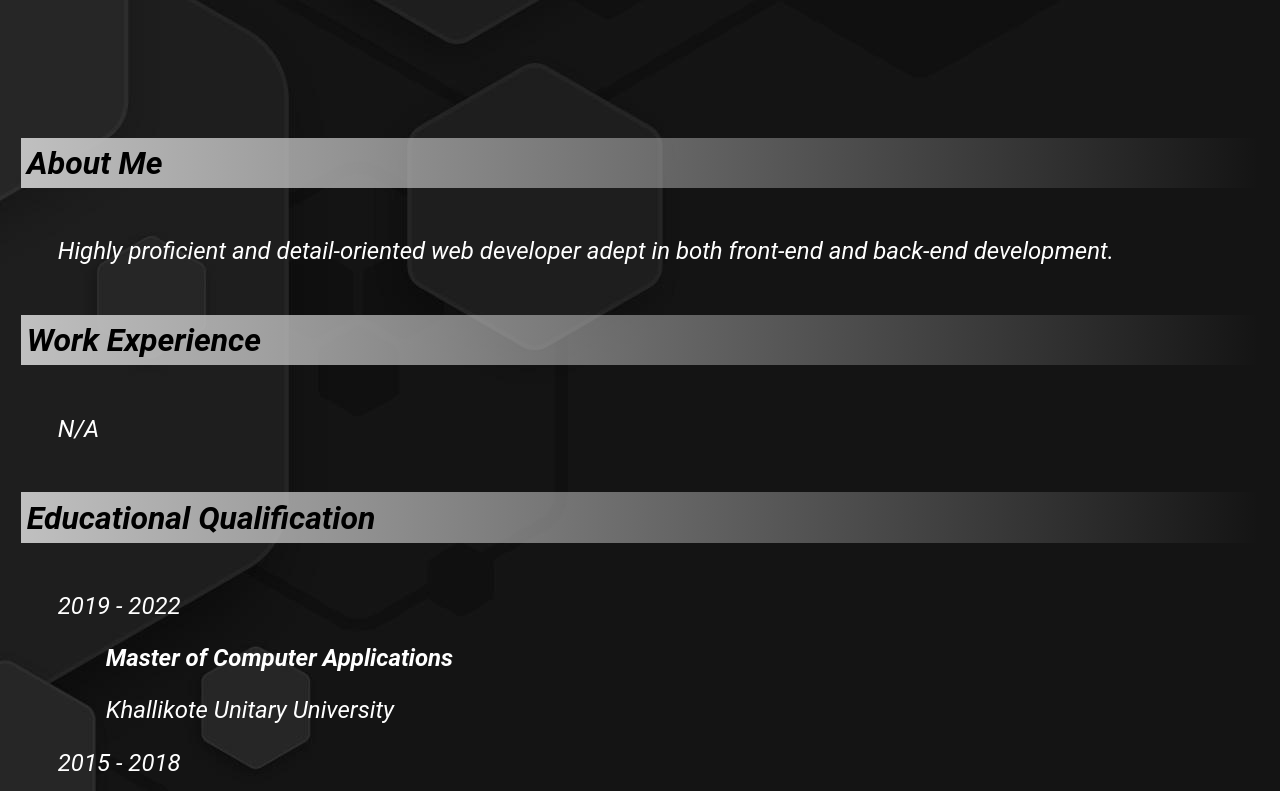
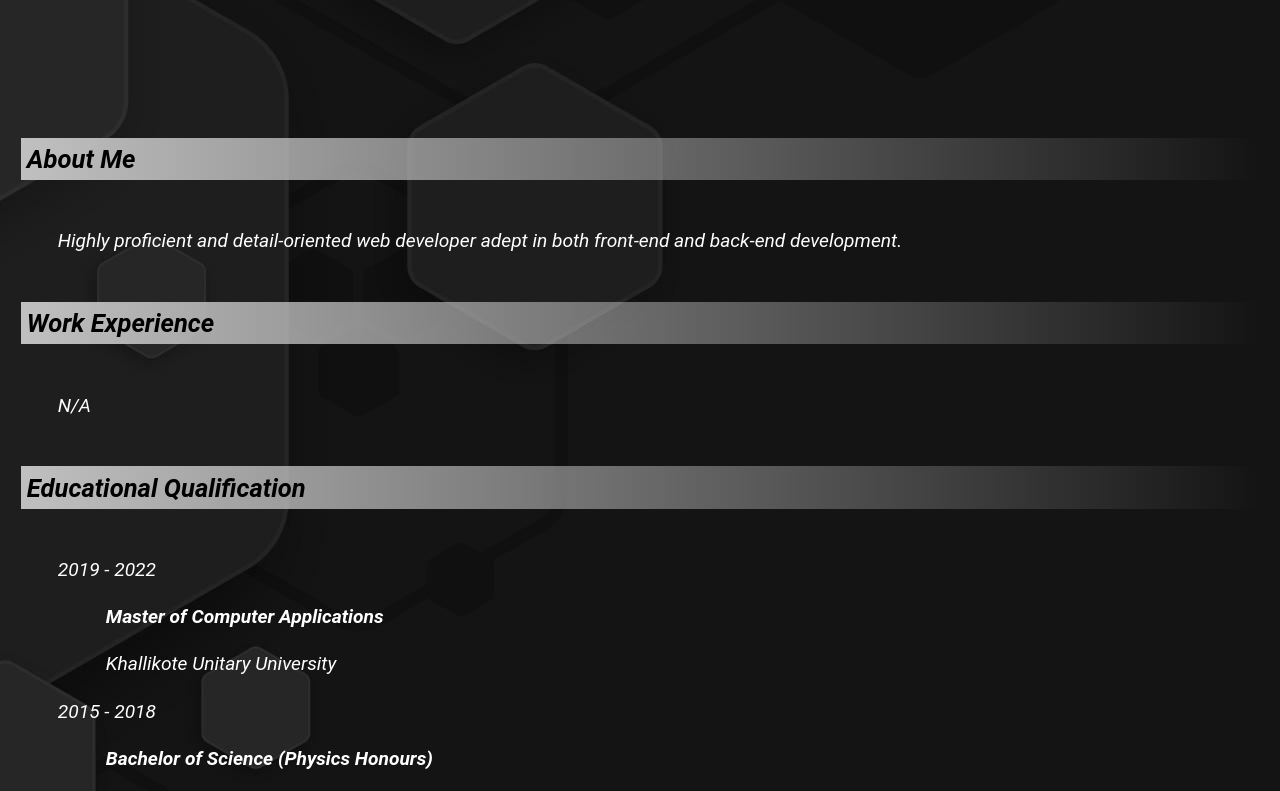
Before and after one commit to iamjgn/iamjgn.github.io, a plain HTML site: page index.html in a window 1280 px wide. Shown: the part 720-1511 px from the top of the page. Drawn offline with Linux system fonts and the light colour scheme.

Commit message:
Update style.css

```diff
--- a/style/style.css
+++ b/style/style.css
@@ -77,7 +77,7 @@ margin:0 1% 0 1%;
 
 h3
 {
-font-size:200%;
+font-size:2vw;
 padding:0.5%;
 margin:4% 0 4% 0;
 background-image:linear-gradient(to right,silver,transparent);
@@ -96,7 +96,7 @@ margin:2% 0 2% 4%;
 
 p,ul,dl,a,#skills
 {
-font-size:150%;
+font-size:1.5vw;
 }
 
 p,dl,a,#skills
```
